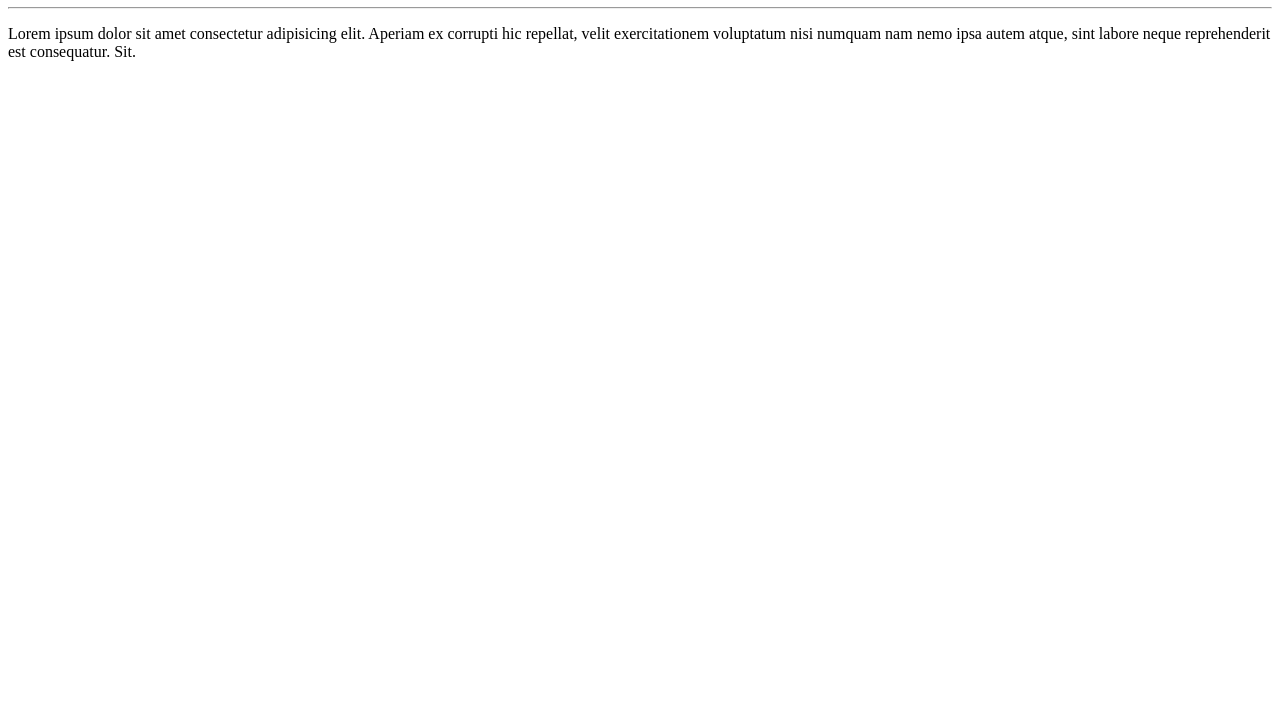
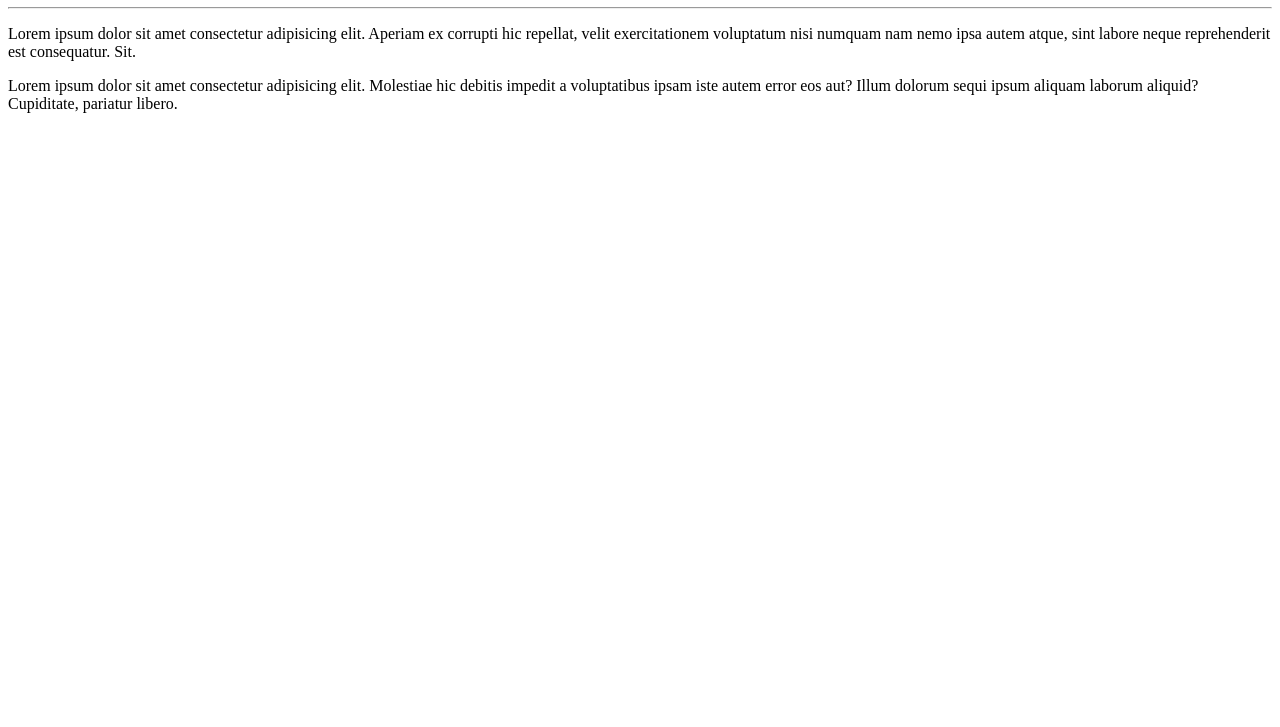
Before and after one commit to jvn-Oliveira/Ola-Mundo, a plain HTML site: page site-exemplo/index.html in a window 1280 px wide. Shown: the part 73-800 px from the top of the page. Drawn offline with Linux system fonts and the light colour scheme.

Commit message:
Adicionei um parágrafo
Curso de Git e GitHub

```diff
--- a/site-exemplo/index.html
+++ b/site-exemplo/index.html
@@ -10,5 +10,6 @@
     <h1>Olá, Mundo!</h1>
     <hr>
     <p>Lorem ipsum dolor sit amet consectetur adipisicing elit. Aperiam ex corrupti hic repellat, velit exercitationem voluptatum nisi numquam nam nemo ipsa autem atque, sint labore neque reprehenderit est consequatur. Sit.</p>
+    <p>Lorem ipsum dolor sit amet consectetur adipisicing elit. Molestiae hic debitis impedit a voluptatibus ipsam iste autem error eos aut? Illum dolorum sequi ipsum aliquam laborum aliquid? Cupiditate, pariatur libero.</p>
 </body>
 </html>
```
